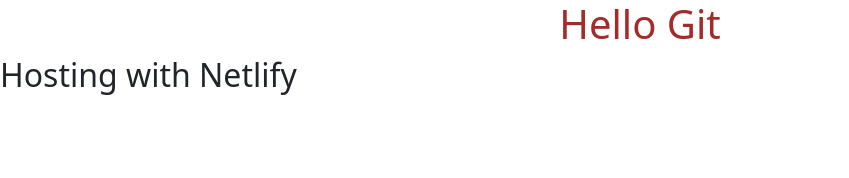
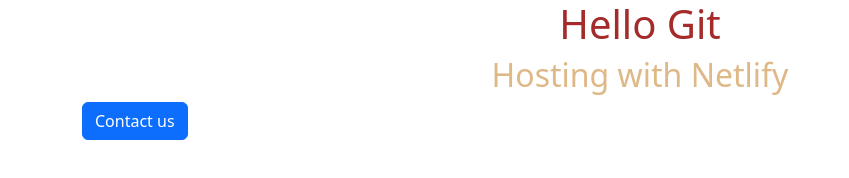
Before and after one commit to clemencegc/cgc-weather-project, a plain HTML site: page index.html in a window 1280 px wide. Shown: the whole page, without its empty margins (0-849 px from the left). Drawn offline with nearby package versions, Linux system fonts and the light colour scheme.

Commit message:
Added button

```diff
--- a/index.html
+++ b/index.html
@@ -14,8 +14,12 @@
     />
   </head>
   <body>
-    <h1>Hello Git</h1>
-    <h2>Hosting with Netlify</h2>
-    <script src="script.js"></script>
+    <div class="container">
+      <h1>Hello Git</h1>
+      <h2>Hosting with Netlify</h2>
+      <script src="script.js"></script>
+
+      <a href="netlify.com" class="btn btn-primary">Contact us</a>
+    </div>
   </body>
 </html>
--- a/style.css
+++ b/style.css
@@ -1,5 +1,9 @@
+h1 {
+  text-align: center;
+  color: brown;
+}
 
-        h1{
-            text-align: center;
-            color: brown;
-        }
+h2 {
+  text-align: center;
+  color: burlywood;
+}
```
